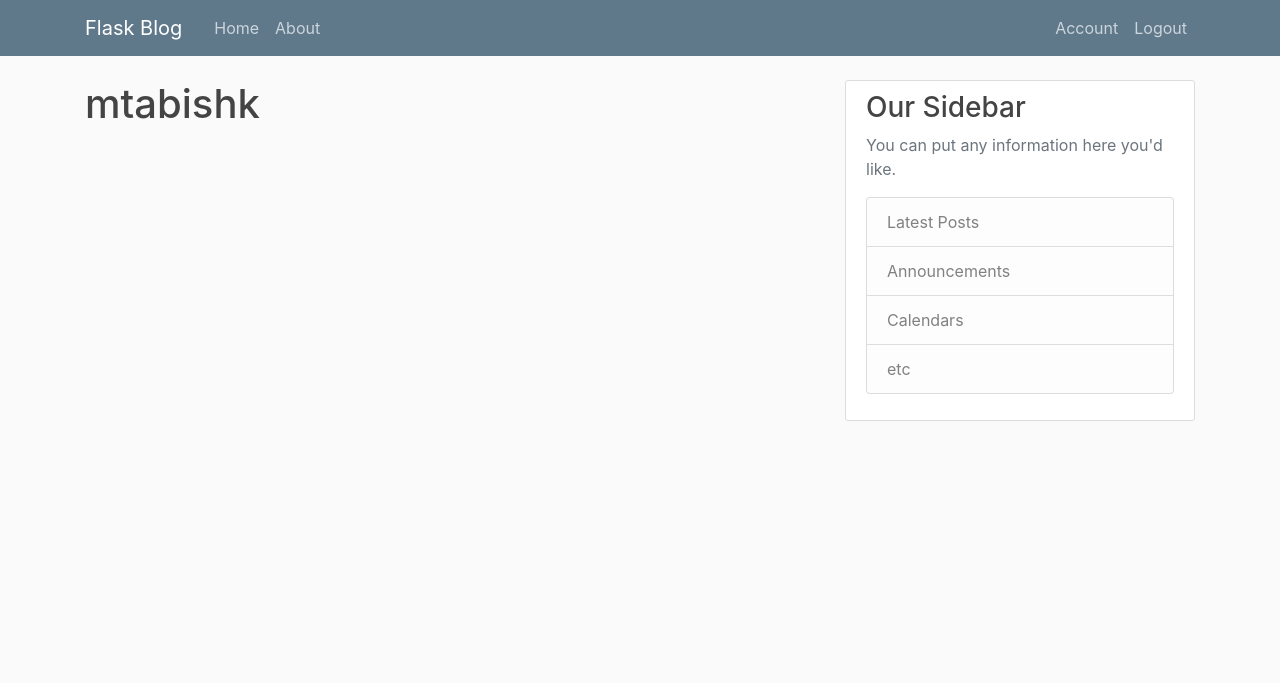
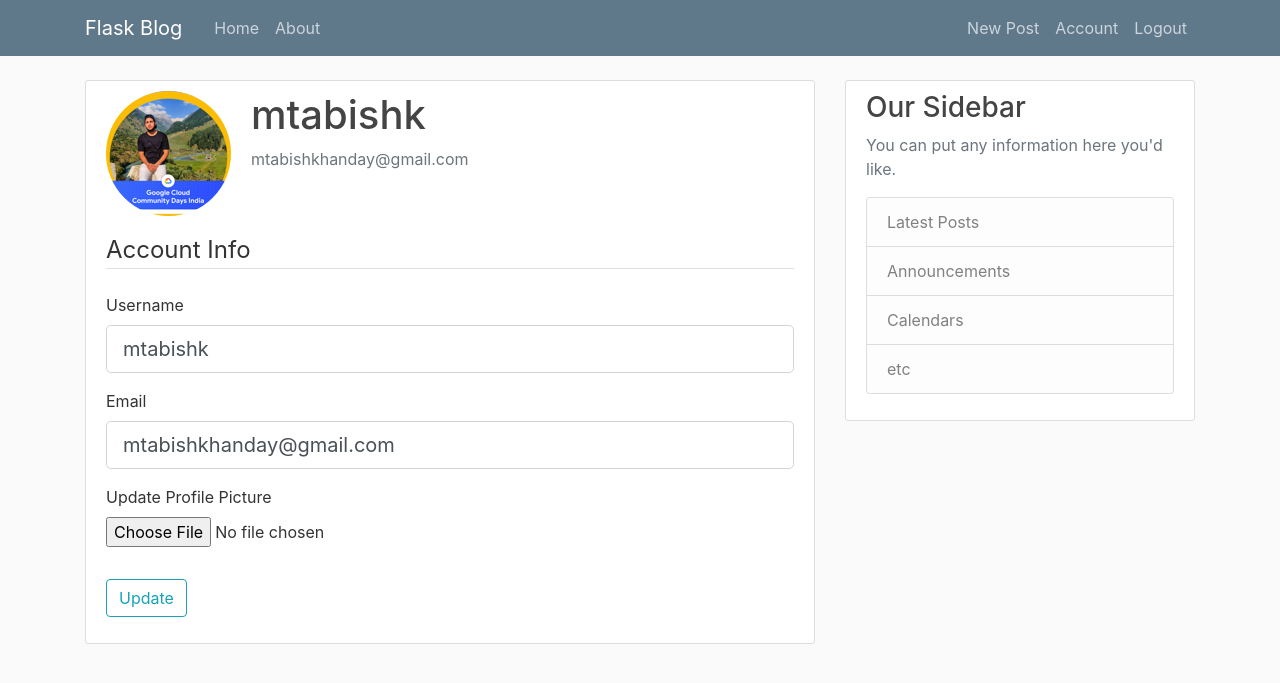
Before and after one commit to mtabishk/Flask_Blog, a Flask app: page /account in a window 1280 px wide. Shown: the top 683 px of the page. Run offline with Flask 2, Linux system fonts and the light colour scheme; the first user in the database is signed in; some libraries are stand-ins or nearby versions.

Commit message:
added user account, profile pic, create, update, and delete post

```diff
--- a/flaskblog/forms.py
+++ b/flaskblog/forms.py
@@ -1,9 +1,10 @@
 from flask_wtf import FlaskForm
-from wtforms import StringField, PasswordField, SubmitField, BooleanField
+from flask_wtf.file import FileField, FileAllowed
+from flask_login import current_user
+from wtforms import StringField, PasswordField, SubmitField, BooleanField, TextAreaField
 from wtforms.validators import DataRequired, Length, Email, EqualTo, ValidationError
+from flaskblog.models import User
 import email_validator
-from flaskblog.models import User
-
 
 class RegistrationForm(FlaskForm):
     username = StringField('Username',
@@ -32,3 +33,58 @@ class LoginForm(FlaskForm):
     password = PasswordField('Password', validators=[DataRequired()])
     remember = BooleanField('Remember Me')
     submit = SubmitField('Login')
+
+
+class UpdateAccountForm(FlaskForm):
+    username = StringField('Username',
+                           validators=[DataRequired(), Length(min=2, max=20)])
+    email = StringField('Email',
+                        validators=[DataRequired(), Email()])
+    picture = FileField('Update Profile Picture', validators=[FileAllowed(['jpeg','jpg', 'png'])])
+    submit = SubmitField('Update')
+
+    def validate_username(self, username):
+        if username.data != current_user.username:
+            user = User.query.filter_by(username=username.data).first()
+            if user:
+                raise ValidationError('That username is taken. Please choose a different one.')
+
+    def validate_email(self, email):
+        if email.data != current_user.email:
+            user = User.query.filter_by(email=email.data).first()
+            if user:
+                raise ValidationError('That email is taken. Please choose a different one.')
+
+
+class PostForm(FlaskForm):
+    title = StringField('Title', validators=[DataRequired()])
+    content = TextAreaField('Content', validators=[DataRequired()])
+    submit = SubmitField('Post')
+
+class RegistrationForm(FlaskForm):
+    username = StringField('Username',
+                           validators=[DataRequired(), Length(min=2, max=20)])
+    email = StringField('Email',
+                        validators=[DataRequired(), Email()])
+    password = PasswordField('Password', validators=[DataRequired()])
+    confirm_password = PasswordField('Confirm Password',
+                                     validators=[DataRequired(), EqualTo('password')])
+    submit = SubmitField('Sign Up')
+
+    def validate_username(self, username):
+        user = User.query.filter_by(username=username.data).first()
+        if user:
+            raise ValidationError('That username is taken. Please choose a different one.')
+
+    def validate_email(self, email):
+        user = User.query.filter_by(email=email.data).first()
+        if user:
+            raise ValidationError('That email is taken. Please choose a different one.')
+
+
+class LoginForm(FlaskForm):
+    email = StringField('Email',
+                        validators=[DataRequired(), Email()])
+    password = PasswordField('Password', validators=[DataRequired()])
+    remember = BooleanField('Remember Me')
+    submit = SubmitField('Login')
--- a/flaskblog/routes.py
+++ b/flaskblog/routes.py
@@ -1,29 +1,17 @@
-from flask import render_template, url_for, flash, redirect, request
+import os
+import secrets
+from PIL import Image
+from flask import render_template, url_for, flash, redirect, request, abort
 from flaskblog import app, db, bcrypt
-from flaskblog.forms import RegistrationForm, LoginForm
+from flaskblog.forms import RegistrationForm, LoginForm, UpdateAccountForm, PostForm
 from flaskblog.models import User, Post
 from flask_login import login_user, current_user, logout_user, login_required
-
-
-posts = [
-    {
-        'author': 'Corey Schafer',
-        'title': 'Blog Post 1',
-        'content': 'First post content',
-        'date_posted': 'April 20, 2018'
-    },
-    {
-        'author': 'Jane Doe',
-        'title': 'Blog Post 2',
-        'content': 'Second post content',
-        'date_posted': 'April 21, 2018'
-    }
-]
 
 
 @app.route("/")
 @app.route("/home")
 def home():
+    posts = Post.query.all()
     return render_template('home.html', posts=posts)
 
 
@@ -69,7 +57,88 @@ def logout():
     return redirect(url_for('home'))
 
 
-@app.route("/account")
+def save_picture(form_picture):
+    random_hex = secrets.token_hex(8)
+    _, f_ext = os.path.splitext(form_picture.filename)
+    picture_fn = random_hex + f_ext
+    picture_path = os.path.join(app.root_path, 'static/profile_pics', picture_fn)
+
+    output_size = (125, 125)
+    i = Image.open(form_picture)
+    i.thumbnail(output_size)
+    i.save(picture_path)
+
+    return picture_fn
+
+
+@app.route("/account", methods=['GET', 'POST'])
 @login_required
 def account():
-    return render_template('account.html', title='Account')
+    form = UpdateAccountForm()
+    if form.validate_on_submit():
+        if form.picture.data:
+            picture_file = save_picture(form.picture.data)
+            current_user.image_file = picture_file
+        current_user.username = form.username.data
+        current_user.email = form.email.data
+        db.session.commit()
+        flash('Your account has been updated!', 'success')
+        return redirect(url_for('account'))
+    elif request.method == 'GET':
+        form.username.data = current_user.username
+        form.email.data = current_user.email
+    image_file = url_for('static', filename='profile_pics/' + current_user.image_file)
+    return render_template('account.html', title='Account',
+                           image_file=image_file, form=form)
+
+
+@app.route("/post/new", methods=['GET', 'POST'])
+@login_required
+def new_post():
+    form = PostForm()
+    if form.validate_on_submit():
+        post = Post(title=form.title.data, content=form.content.data, author=current_user)
+        db.session.add(post)
+        db.session.commit()
+        flash('Your post has been created!', 'success')
+        return redirect(url_for('home'))
+    return render_template('create_post.html', title='New Post',
+                           form=form, legend='New Post')
+
+
+@app.route("/post/<int:post_id>")
+def post(post_id):
+    post = Post.query.get_or_404(post_id)
+    return render_template('post.html', title=post.title, post=post)
+
+
+@app.route("/post/<int:post_id>/update", methods=['GET', 'POST'])
+@login_required
+def update_post(post_id):
+    post = Post.query.get_or_404(post_id)
+    if post.author != current_user:
+        abort(403)
+    form = PostForm()
+    if form.validate_on_submit():
+        post.title = form.title.data
+        post.content = form.content.data
+        db.session.commit()
+        flash('Your post has been updated!', 'success')
+        return redirect(url_for('post', post_id=post.id))
+    elif request.method == 'GET':
+        form.title.data = post.title
+        form.content.data = post.content
+    return render_template('create_post.html', title='Update Post',
+                           form=form, legend='Update Post')
+
+
+@app.route("/post/<int:post_id>/delete", methods=['POST'])
+@login_required
+def delete_post(post_id):
+    post = Post.query.get_or_404(post_id)
+    if post.author != current_user:
+        abort(403)
+    db.session.delete(post)
+    db.session.commit()
+    flash('Your post has been deleted!', 'success')
+    return redirect(url_for('home'))
--- a/flaskblog/templates/account.html
+++ b/flaskblog/templates/account.html
@@ -1,4 +1,57 @@
 {% extends "layout.html" %}
 {% block content %}
-    <h1>{{ current_user.username }}</h1>
+    <div class="content-section">
+      <div class="media">
+        <img class="rounded-circle account-img" src="{{ image_file }}">
+        <div class="media-body">
+          <h2 class="account-heading">{{ current_user.username }}</h2>
+          <p class="text-secondary">{{ current_user.email }}</p>
+        </div>
+      </div>
+        <form method="POST" action="" enctype="multipart/form-data">
+            {{ form.hidden_tag() }}
+            <fieldset class="form-group">
+                <legend class="border-bottom mb-4">Account Info</legend>
+                <div class="form-group">
+                    {{ form.username.label(class="form-control-label") }}
+
+                    {% if form.username.errors %}
+                        {{ form.username(class="form-control form-control-lg is-invalid") }}
+                        <div class="invalid-feedback">
+                            {% for error in form.username.errors %}
+                                <span>{{ error }}</span>
+                            {% endfor %}
+                        </div>
+                    {% else %}
+                        {{ form.username(class="form-control form-control-lg") }}
+                    {% endif %}
+                </div>
+                <div class="form-group">
+                    {{ form.email.label(class="form-control-label") }}
+                    {% if form.email.errors %}
+                        {{ form.email(class="form-control form-control-lg is-invalid") }}
+                        <div class="invalid-feedback">
+                            {% for error in form.email.errors %}
+                                <span>{{ error }}</span>
+                            {% endfor %}
+                        </div>
+                    {% else %}
+                        {{ form.email(class="form-control form-control-lg") }}
+                    {% endif %}
+                </div>
+                <div class="form-group">
+                    {{ form.picture.label() }}
+                    {{ form.picture(class="form-control-file") }}
+                    {% if form.picture.errors %}
+                        {% for error in form.picture.errors %}
+                            <span class="text-danger">{{ error }}</span></br>
+                        {% endfor %}
+                    {% endif %}
+                </div>
+            </fieldset>
+            <div class="form-group">
+                {{ form.submit(class="btn btn-outline-info") }}
+            </div>
+        </form>
+    </div>
 {% endblock content %}
--- a/flaskblog/templates/layout.html
+++ b/flaskblog/templates/layout.html
@@ -32,6 +32,7 @@
             <!-- Navbar Right Side -->
             <div class="navbar-nav">
               {% if current_user.is_authenticated %}
+                <a class="nav-item nav-link" href="{{ url_for('new_post') }}">New Post</a>
                 <a class="nav-item nav-link" href="{{ url_for('account') }}">Account</a>
                 <a class="nav-item nav-link" href="{{ url_for('logout') }}">Logout</a>
               {% else %}
```
Also changed, not shown: flaskblog/templates/create_post.html (added, +40 -0 lines), flaskblog/templates/home.html (+4 -3 lines), flaskblog/templates/post.html (added, +39 -0 lines), flaskblog/site.db, flaskblog/static/profile_pics/64d3cffb484897c9.png (added), flaskblog/static/profile_pics/b8c11e5f8a61707f.jpg (added), flaskblog/static/profile_pics/default.jpg (added).
